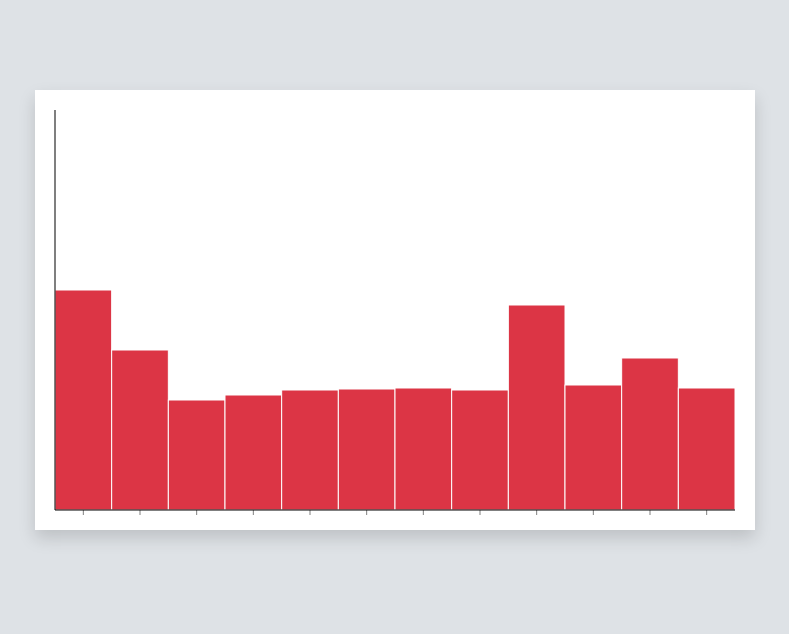
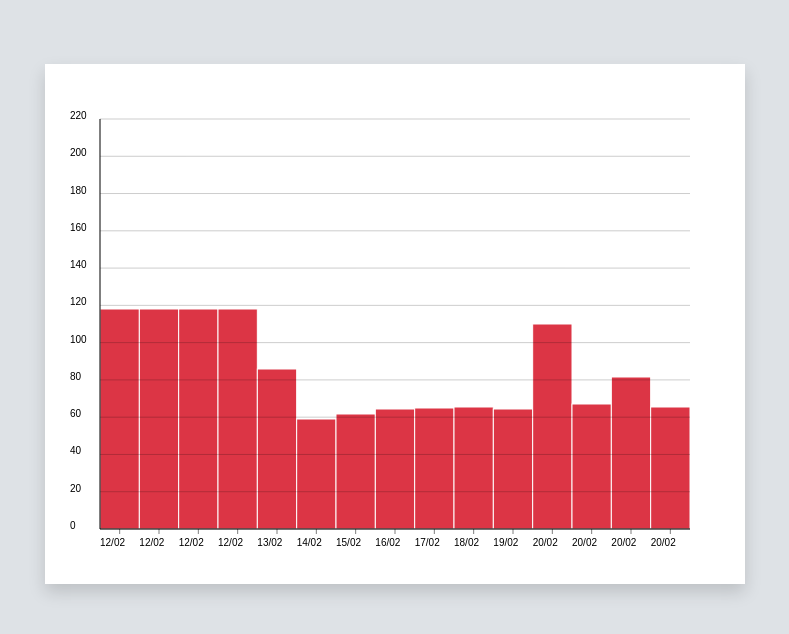
Before and after one commit to mouadTaoussi/50-mini-projects, a website: page canvas-graph/index.html in a window 1280 px wide. Shown: the whole page, without its empty margins (245-1034 px from the left). Drawn offline with Linux system fonts and the light colour scheme.

Commit message:
adding canvas-graph 🚀

```diff
--- a/canvas-graph/index.html
+++ b/canvas-graph/index.html
@@ -10,7 +10,7 @@
 <body>
 <section>
 	<article>
-		<canvas id="chart" width="700" height="420"></canvas>
+		<canvas id="chart" width="700" height="520"></canvas>
 	</article>
 </section>
 </body>
@@ -29,12 +29,12 @@
 	}
 
 	article {
-		padding-top: 20px;
-		padding-right: 20px;
+		/*padding-top: 35px;*/
+		/*padding-right: 35px;*/
 		width: 700px;
-		height: 420px;
+		height: 520px;
 		background-color: white;
-		margin: 7% auto;
+		margin: 5% auto;
 		box-shadow: 0 0.5rem 1rem rgb(0 0 0 / 15%);
 	}
 </style>
@@ -47,17 +47,19 @@
 		barsColor: "#dc3545", // #0dcaf0
 		lineWidth: 2,
 		lineColor: "rgba(0,0,0,.5)",
-		paddingLeft: 20,
-		paddingBottom: 20,
+		padding : 55,
 		propreHeight: 0, // the height of the chart
 		propreWidth: 0, // the width of the chart
 	}
 
 	// Set the height and the width of the chart without the padding that reserverd for chart labels
-	config.propreHeight = config.canvasHeight - config.paddingBottom;
-	config.propreWidth = config.canvasWidth - config.paddingLeft;
+	config.propreHeight = config.canvasHeight - config.padding;
+	config.propreWidth = config.canvasWidth - config.padding;
 
 	const data   =  [
+		{date: "12/02", scale: 220},
+		{date: "12/02", scale: 220},
+		{date: "12/02", scale: 220},
 		{date: "12/02", scale: 220},
 		{date: "13/02", scale: 160},
 		{date: "14/02", scale: 110},
@@ -70,7 +72,7 @@
 		{date: "20/02", scale: 125},
 		{date: "20/02", scale: 152},
 		{date: "20/02", scale: 122},
-		// {date: "20/02", scale: 156},
+		// {date: "20/02", scale: 356},
 		// {date: "20/02", scale: 125},
 		// {date: "20/02", scale: 130},
 		// {date: "20/02", scale: 156},
@@ -80,36 +82,69 @@
 
 	function createAxes() {
 
-		//x
+		// Y Axe
 		c.beginPath();
 		c.lineWidth = config.lineWidth;
 		c.strokeStyle = config.lineColor;
-		c.moveTo(config.paddingLeft, 0); // from
-		c.lineTo(config.paddingLeft, config.propreHeight); // to
+		c.moveTo(config.padding, config.padding); // from
+		c.lineTo(config.padding, config.propreHeight); // to
 		c.stroke();
-		// y
+		// X Axe
 		c.beginPath();
 		c.lineWidth = config.lineWidth;
 		c.strokeStyle = config.lineColor;
-		c.moveTo(config.paddingLeft, config.propreHeight); // from
-		c.lineTo(config.canvasWidth, config.propreHeight); // to
+		c.moveTo(config.padding, config.propreHeight); // from
+		c.lineTo(config.propreWidth, config.propreHeight); // to
 		c.stroke();
 
 	}
-	function createScalesAxes(){
+	// Y Axies
+	function createScalesY(){
+		let divider = 11; /* How many X lines */
+		// let highestValue = 100;
+		// let datasetLength = data.length;
+		let y = config.padding; // First X line's position
+		let spaceBetweenXLines = (config.propreHeight - config.padding) / divider; // The space between two X lines in the Y Axe
+		let getScaleValues = [];
+		// Get the maximum scale
+		data.forEach((scale)=>{
+			getScaleValues.push(parseInt(scale.scale));
+		})
+		let scale = Math.max(...getScaleValues); // Start by the maximum scale in the Y Axe
+		let scaleDifference = Math.floor(scale / divider); // Difference between to scales in the Y Axe
 
+		for (var i = 0; i < data.length; i++) {
+			if (scale >= 0) {
+				// line X
+				c.beginPath();
+				c.moveTo(config.padding, y);
+				c.lineTo(config.propreWidth, y);
+				c.lineWidth = 1;
+				c.strokeStyle = 'rgba(0,0,0,.2)';
+				c.stroke();
+
+				// Y Axe scale number
+				c.fillText(scale, config.padding - 30, y/*Y*/)
+
+				// position the next Y line
+				y += spaceBetweenXLines;
+
+				// Next Y Axe scale
+				scale -= scaleDifference;
+			}
+		}
 	}
 	function loadData(){
-		const barWidth = config.propreWidth / data.length;
-		let   paddingX = config.paddingLeft;
+		const barWidth = (config.propreWidth - config.padding) / data.length;
+		let   paddingX = config.padding;
 		let   x = paddingX;
 		let   y = 0;
 
 		for (var i = 0; i < data.length; i++) {
 			const scale = (data[i].scale / config.propreHeight) * 100;
 
-			// Set the y position of the bar
-			y = config.canvasHeight - data[i].scale - config.paddingLeft;
+			// Set the Y position of the bar
+			y = config.canvasHeight - data[i].scale - config.padding;
 			// create Bar
 			c.beginPath();
 			c.lineWidth = 1;
@@ -119,35 +154,33 @@
 			c.strokeRect(x, y, barWidth, data[i].scale);
 			c.fill();
 
-			// Put the label and line in the position
-			createBarLabel(x, barWidth);
+			// Put the label and Y line in the position
+			createBarLabelX(x, barWidth, data[i].date);
 			// position the next bar
 			x += barWidth;
 		}
 
 	}
-	function createBarLabel(x, barWidth) {
-		// Put the label and line in the position
+	// X axies
+	function createBarLabelX(x, barWidth, label) {
+		// Put the label and Y line in the position
 		const labelLinePosition = x + (barWidth / 2);
-
+		const textPosition = x;
+		// line Y
 		c.beginPath();
 		c.moveTo(labelLinePosition, config.propreHeight);
-		c.lineTo(labelLinePosition, config.propreHeight + 5/*height of the small line*/);
-
+		c.lineTo(labelLinePosition, config.propreHeight + 5/* 5 height of the small Y line*/);
 		c.strokeStyle = config.lineColor;
 		c.stroke();
+		// text
+		c.fillStyle = "black";
+		c.font = "14px";
+		c.fillText(label, textPosition, config.propreHeight + 17/*Y*/)
+
 	}
 
-
-
-
-
-
-
-
-
-
 	loadData();
+	createScalesY();
 	createAxes();
 </script>
 </html>
```
